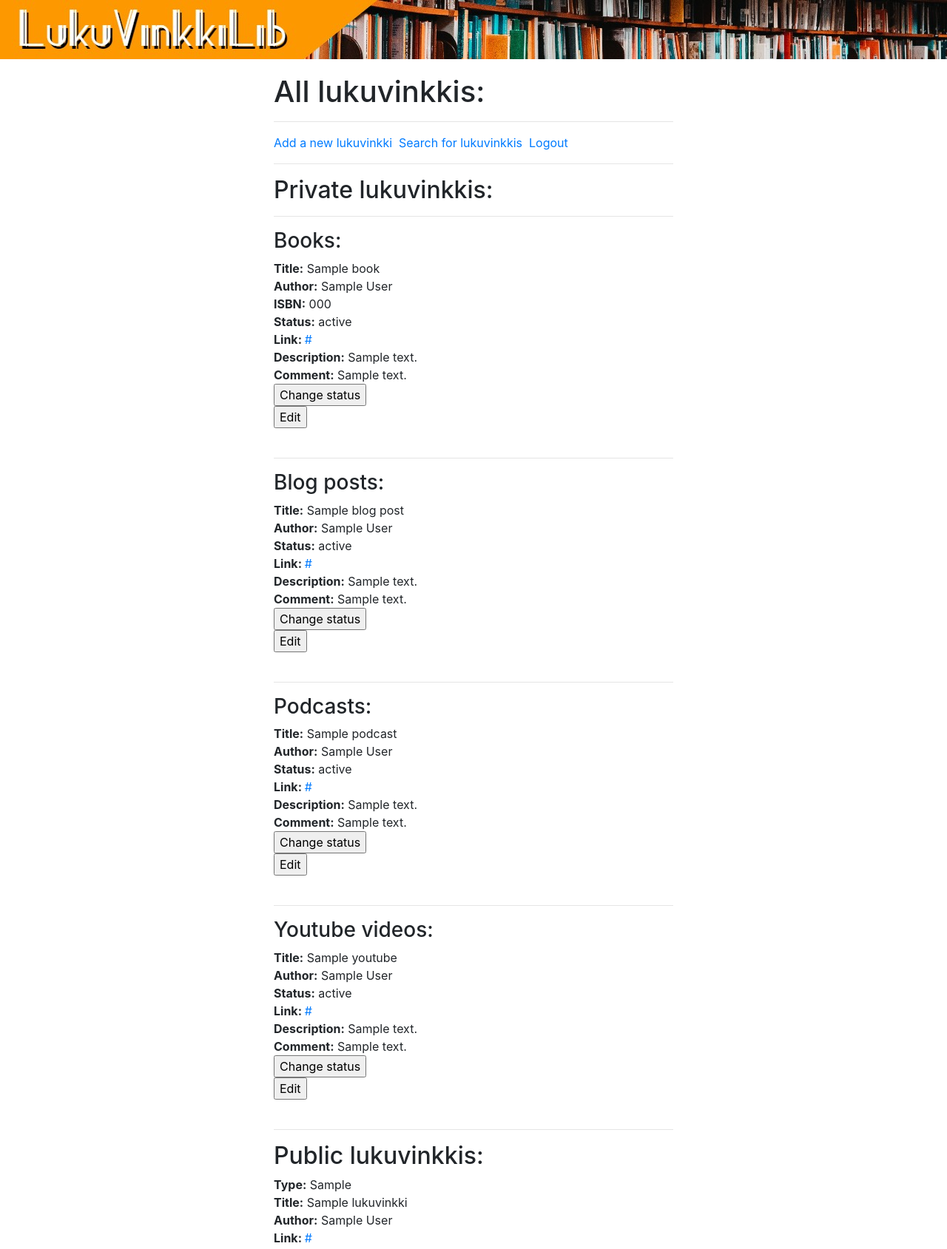
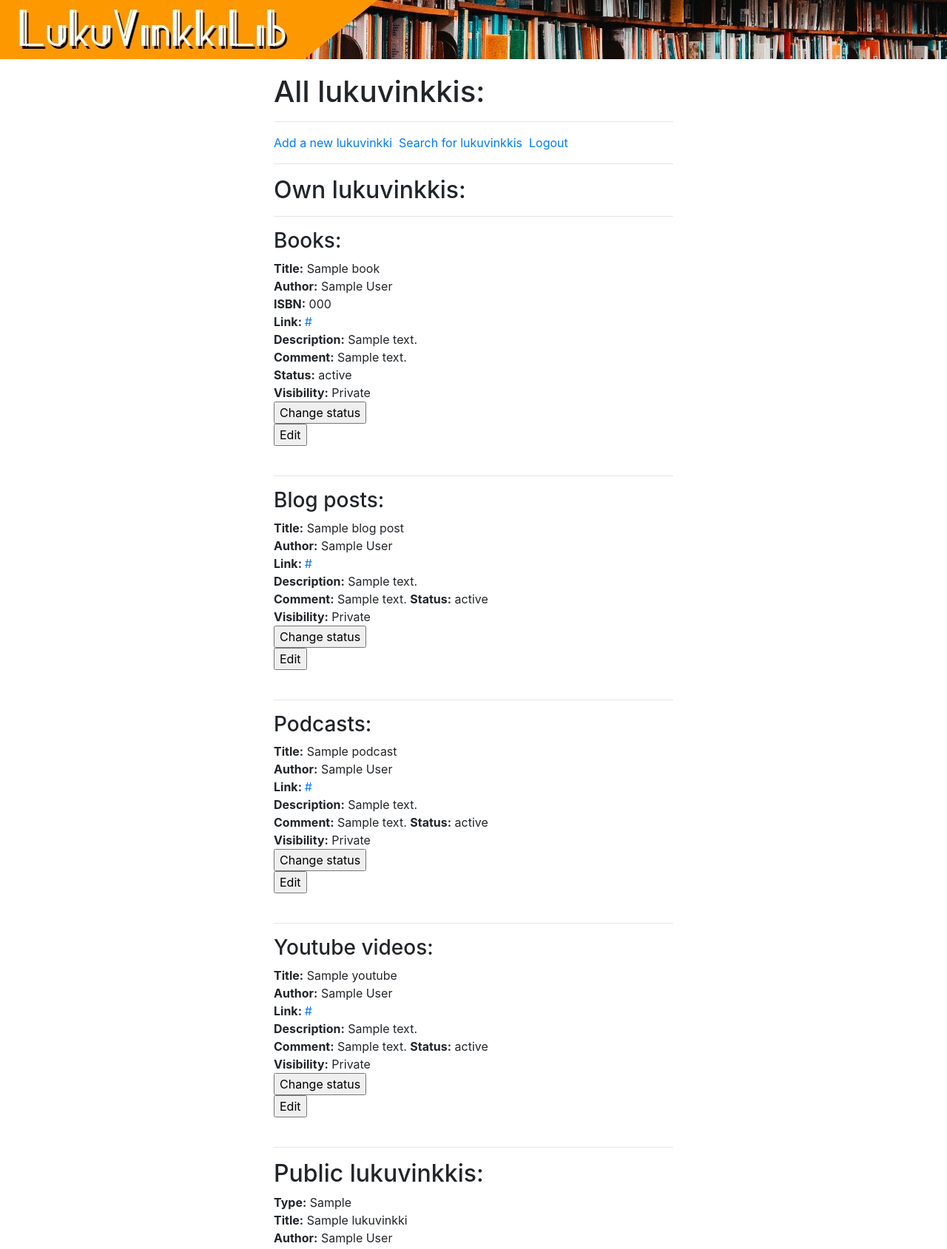
Before and after one commit to sangsami/ohtuminiproject, a Flask app: template src/templates/lukuvinkkiview.html in a window 1280 px wide. Shown: the top 1689 px of the page at 74% size. Run offline with Flask 2, Linux system fonts and the light colour scheme; the template is opened without the code that fills it: most values are stand-ins (such as "Sample title", 1, 10 or a date in 2020); some libraries are stand-ins or nearby versions.

Commit message:
add visibility status

```diff
--- a/src/templates/lukuvinkkiview.html
+++ b/src/templates/lukuvinkkiview.html
@@ -11,7 +11,7 @@ Lukuvinkki-View
 <a href="/search">Search for lukuvinkkis</a>&nbsp;
 <a href="/logout">Logout</a></li>
 <hr>
-<h2>Private lukuvinkkis:</h2>
+<h2>Own lukuvinkkis:</h2>
 <hr>
 {% if books %}
     <h3>Books: </h3>
@@ -26,8 +26,6 @@ Lukuvinkki-View
             <b>ISBN:</b> {{ book.isbn }}<br>
         {% endif %}
 
-        <b>Status:</b> {{ book.read_status() }}<br>
-
         {% if book.link %}
             <b>Link: </b>
             <a href="{{ book.link }}">{{ book.link }}</a><br>
@@ -38,9 +36,11 @@ Lukuvinkki-View
         {% endif %}
 
         {% if book.comment %}
-            <b>Comment:</b> {{ book.comment }}
+            <b>Comment:</b> {{ book.comment }}<br>
         {% endif %}
 
+        <b>Status:</b> {{ book.read_status() }}<br>
+        <b>Visibility:</b> {{ "Public" if book.is_public else "Private" }}<br>
         <form action="/lukuvinkkiview" method="POST">
             <input type="submit" name="change_status_button" value="Change status">
             <input type="hidden" value={{ book.lukuvinkki_id }} name="lukuvinkki_id">
@@ -64,8 +64,6 @@ Lukuvinkki-View
             <b>Author:</b> {{ blog_post.author }}<br>
         {% endif %}
 
-        <b>Status:</b> {{ blog_post.read_status() }}<br>
-
         {% if blog_post.link %}
                 <b>Link: </b>
                 <a href="{{ blog_post.link }}">{{ blog_post.link }}</a><br>
@@ -78,6 +76,9 @@ Lukuvinkki-View
         {% if blog_post.comment %}
             <b>Comment:</b> {{ blog_post.comment }}
         {% endif %}
+
+        <b>Status:</b> {{ blog_post.read_status() }}<br>
+        <b>Visibility:</b> {{ "Public" if blog_post.is_public else "Private"}}<br>
 
         <form action="/lukuvinkkiview" method="POST">
             <input type="submit" name="change_status_button" value="Change status">
@@ -101,8 +102,6 @@ Lukuvinkki-View
             <b>Author:</b> {{ podcast.author }}<br>
         {% endif %}
 
-        <b>Status:</b> {{ podcast.read_status() }}<br>
-
         {% if podcast.link %}
                 <b>Link: </b>
                 <a href="{{ podcast.link }}">{{ podcast.link }}</a><br>
@@ -116,6 +115,8 @@ Lukuvinkki-View
             <b>Comment:</b> {{ podcast.comment }}
         {% endif %}
 
+        <b>Status:</b> {{ podcast.read_status() }}<br>
+        <b>Visibility:</b> {{ "Public" if podcast.is_public else "Private"}}<br>
         <form action="/lukuvinkkiview" method="POST">
             <input type="submit" name="change_status_button" value="Change status">
             <input type="hidden" value={{ podcast.lukuvinkki_id }} name="lukuvinkki_id">
@@ -138,8 +139,6 @@ Lukuvinkki-View
             <b>Author:</b> {{ youtube.author }}<br>
         {% endif %}
 
-        <b>Status:</b> {{ youtube.read_status() }}<br>
-
         {% if youtube.link %}
                 <b>Link: </b>
                 <a href="{{ youtube.link }}">{{ youtube.link }}</a><br>
@@ -153,6 +152,8 @@ Lukuvinkki-View
             <b>Comment:</b> {{ youtube.comment }}
         {% endif %}
 
+        <b>Status:</b> {{ youtube.read_status() }}<br>
+        <b>Visibility:</b> {{ "Public" if youtube.is_public else "Private" }}<br>
         <form action="/lukuvinkkiview" method="POST">
             <input type="submit" name="change_status_button" value="Change status">
             <input type="hidden" value={{ youtube.lukuvinkki_id }} name="lukuvinkki_id">
```
